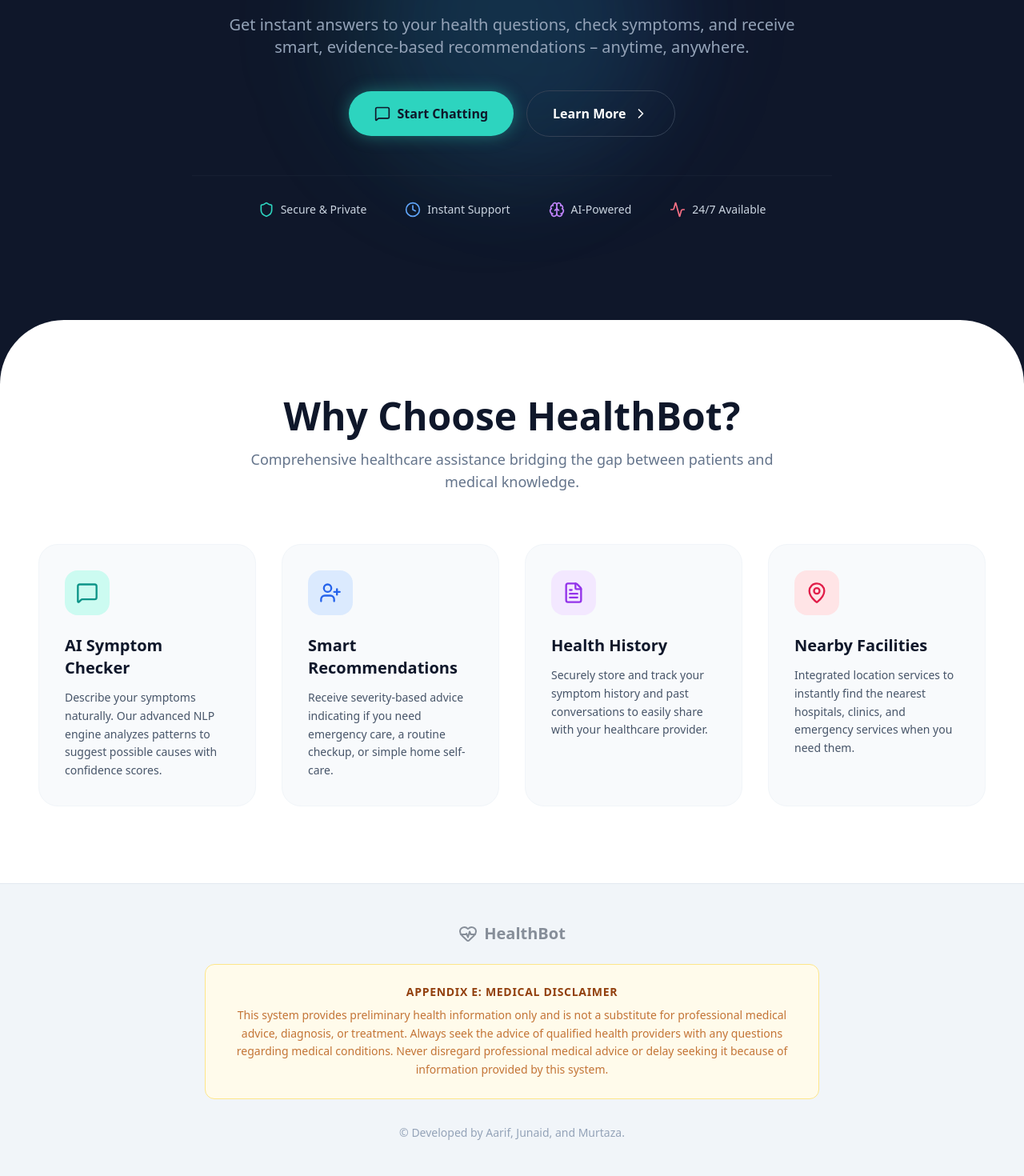
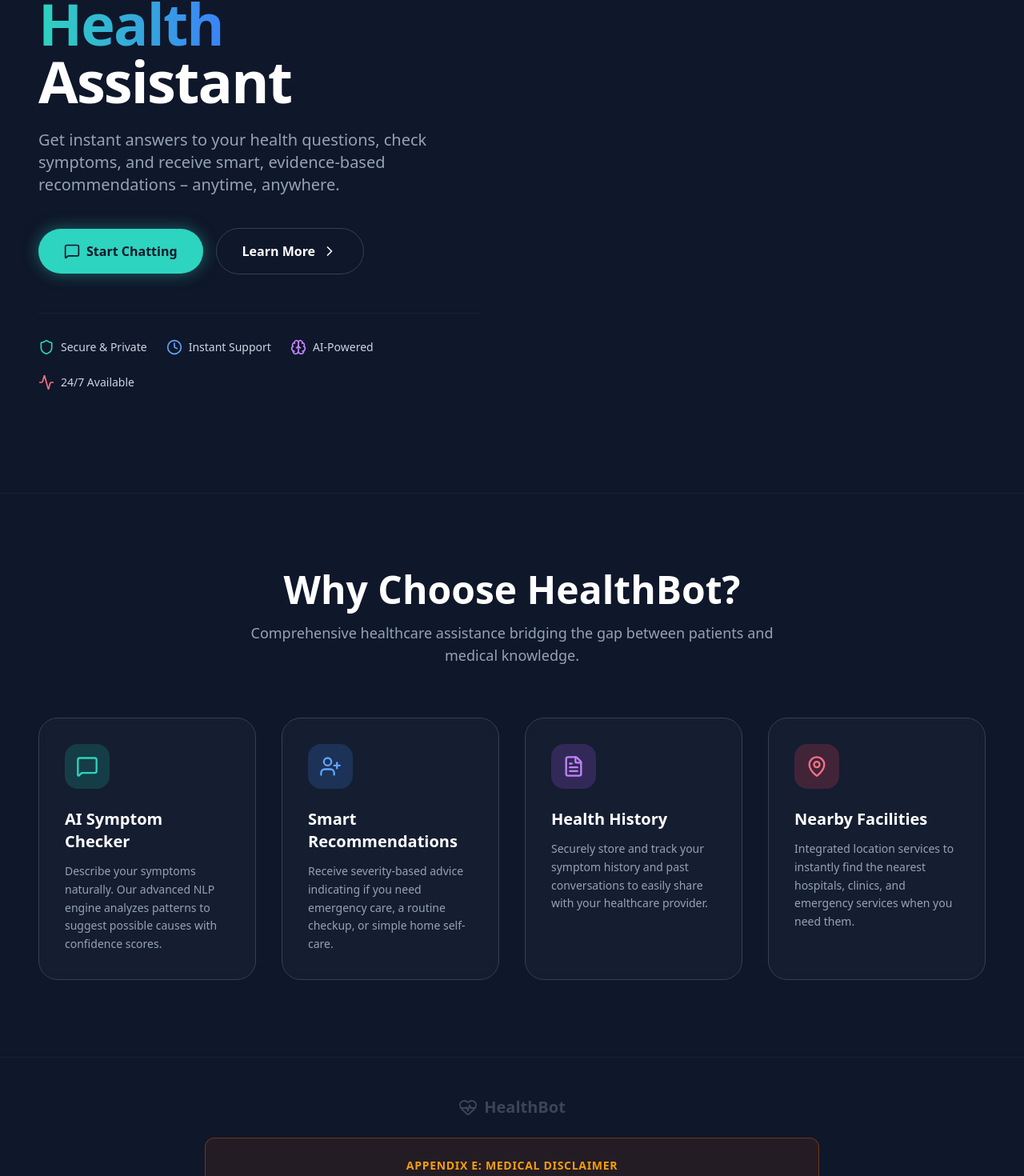
Before and after one commit to junaidnazeer/HealthBot-fullstack, a React (Create React App) app in the folder frontend/: page / in a window 1280 px wide. Shown: the part 343-1813 px from the top of the page at 80% size. Built offline with nearby package versions, Linux system fonts and the light colour scheme.

Commit message:
style: changed entire site to seamless dark mode

```diff
--- a/frontend/src/pages/home.js
+++ b/frontend/src/pages/home.js
@@ -16,7 +16,7 @@ import {
 export default function Home() {
   return (
     <div className="min-h-screen overflow-x-hidden bg-slate-900 font-sans text-slate-50 selection:bg-teal-500 selection:text-white">
-      {/* Navigation Bar - Forced Desktop Layout */}
+      {/* Navigation Bar - Forced Desktop Layout on Mobile */}
       <nav className="flex items-center justify-between px-4 py-4 lg:px-12 border-b border-slate-800 bg-slate-900/80 backdrop-blur-md fixed w-full top-0 z-50 min-w-max">
         {/* Logo */}
         <div className="flex items-center gap-2 cursor-pointer pr-4">
@@ -71,12 +71,14 @@ export default function Home() {
         </div>
       </nav>
 
-      {/* Hero Section */}
-      <main className="relative pt-32 pb-20 lg:pt-48 lg:pb-32 px-6 lg:px-12 max-w-4xl mx-auto flex flex-col items-center justify-center text-center z-10">
+      {/* Hero Section - Restored 50/50 Left/Right Split Layout */}
+      <main className="relative pt-32 pb-20 lg:pt-48 lg:pb-32 px-6 lg:px-12 max-w-7xl mx-auto flex flex-col lg:flex-row items-center gap-12 lg:gap-20">
         {/* Background glow effects */}
         <div className="absolute top-1/4 left-1/4 w-96 h-96 bg-teal-500/10 rounded-full blur-3xl -z-10 pointer-events-none" />
         <div className="absolute bottom-1/4 right-1/4 w-96 h-96 bg-blue-500/10 rounded-full blur-3xl -z-10 pointer-events-none" />
 
+        {/* Hero Left Content (Takes up the left half) */}
+        <div className="flex-1 text-center lg:text-left z-10">
           <h1 className="text-5xl lg:text-7xl font-extrabold tracking-tight text-white mb-6 leading-tight">
             Your AI-Powered <br className="hidden lg:block" />
             <span className="text-transparent bg-clip-text bg-gradient-to-r from-teal-400 to-blue-500">
@@ -85,12 +87,12 @@ export default function Home() {
             Assistant
           </h1>
 
-        <p className="text-lg lg:text-xl text-slate-400 mb-10 leading-relaxed max-w-3xl mx-auto">
+          <p className="text-lg lg:text-xl text-slate-400 mb-10 max-w-2xl mx-auto lg:mx-0 leading-relaxed">
             Get instant answers to your health questions, check symptoms, and
             receive smart, evidence-based recommendations – anytime, anywhere.
           </p>
 
-        <div className="flex flex-col sm:flex-row items-center justify-center gap-4 mb-12 w-full">
+          <div className="flex flex-col sm:flex-row items-center gap-4 justify-center lg:justify-start mb-12">
             <Link
               to="/chat"
               className="w-full sm:w-auto px-8 py-4 text-base font-bold text-slate-900 bg-teal-400 hover:bg-teal-300 rounded-full transition-all flex items-center justify-center gap-2 shadow-[0_0_20px_rgba(45,212,191,0.4)]"
@@ -104,92 +106,110 @@ export default function Home() {
             </button>
           </div>
 
-        {/* Trust Badges - Desktop Layout Maintained */}
-        <div className="flex flex-row justify-center items-center gap-4 lg:gap-12 pt-8 border-t border-slate-800/50 w-full max-w-4xl mx-auto overflow-hidden">
-          <div className="flex items-center gap-2 whitespace-nowrap">
-            <Shield className="h-4 w-4 lg:h-5 lg:w-5 text-teal-400" />
-            <span className="text-xs lg:text-sm font-medium text-slate-300">
+          {/* Trust Badges - Left Aligned */}
+          <div className="flex flex-wrap items-center justify-center lg:justify-start gap-6 pt-8 border-t border-slate-800/50 w-full max-w-2xl">
+            <div className="flex items-center gap-2">
+              <Shield className="h-5 w-5 text-teal-400" />
+              <span className="text-sm font-medium text-slate-300">
                 Secure & Private
               </span>
             </div>
-          <div className="flex items-center gap-2 whitespace-nowrap">
-            <Clock className="h-4 w-4 lg:h-5 lg:w-5 text-blue-400" />
-            <span className="text-xs lg:text-sm font-medium text-slate-300">
+            <div className="flex items-center gap-2">
+              <Clock className="h-5 w-5 text-blue-400" />
+              <span className="text-sm font-medium text-slate-300">
                 Instant Support
               </span>
             </div>
-          <div className="flex items-center gap-2 whitespace-nowrap">
-            <Brain className="h-4 w-4 lg:h-5 lg:w-5 text-purple-400" />
-            <span className="text-xs lg:text-sm font-medium text-slate-300">
+            <div className="flex items-center gap-2">
+              <Brain className="h-5 w-5 text-purple-400" />
+              <span className="text-sm font-medium text-slate-300">
                 AI-Powered
               </span>
             </div>
-          <div className="flex items-center gap-2 whitespace-nowrap">
-            <Activity className="h-4 w-4 lg:h-5 lg:w-5 text-rose-400" />
-            <span className="text-xs lg:text-sm font-medium text-slate-300">
+            <div className="flex items-center gap-2">
+              <Activity className="h-5 w-5 text-rose-400" />
+              <span className="text-sm font-medium text-slate-300">
                 24/7 Available
               </span>
             </div>
           </div>
+        </div>
+
+        {/* Hero Right Content - Empty Placeholder for Future Chatbot */}
+        <div className="flex-1 relative w-full lg:min-h-[600px] hidden lg:block">
+          {/* The right half is completely empty! You can paste the phone mockup back in here whenever you are ready. */}
+        </div>
       </main>
 
-      {/* Features Section */}
+      {/* Features Section - Now seamlessly dark mode! */}
       <section
         id="features"
-        className="bg-white text-slate-900 py-24 px-6 lg:px-12 rounded-t-[3rem] lg:rounded-t-[5rem] relative z-20"
+        className="py-24 px-6 lg:px-12 relative z-20 border-t border-slate-800/50"
       >
         <div className="max-w-7xl mx-auto">
           <div className="text-center mb-16">
-            <h2 className="text-3xl lg:text-5xl font-bold mb-4">
+            <h2 className="text-3xl lg:text-5xl font-bold mb-4 text-white">
               Why Choose HealthBot?
             </h2>
-            <p className="text-slate-500 max-w-2xl mx-auto text-lg">
+            <p className="text-slate-400 max-w-2xl mx-auto text-lg">
               Comprehensive healthcare assistance bridging the gap between
               patients and medical knowledge.
             </p>
           </div>
 
           <div className="grid grid-cols-1 md:grid-cols-2 lg:grid-cols-4 gap-8">
-            <div className="bg-slate-50 rounded-3xl p-8 border border-slate-100 hover:shadow-xl hover:border-teal-100 transition-all group">
-              <div className="w-14 h-14 bg-teal-100 rounded-2xl flex items-center justify-center mb-6 group-hover:scale-110 transition-transform">
-                <MessageSquare className="h-7 w-7 text-teal-600" />
+            {/* Feature 1 */}
+            <div className="bg-slate-800/40 rounded-3xl p-8 border border-slate-700 hover:shadow-2xl hover:border-teal-500/50 transition-all group backdrop-blur-sm">
+              <div className="w-14 h-14 bg-teal-500/20 rounded-2xl flex items-center justify-center mb-6 group-hover:scale-110 transition-transform">
+                <MessageSquare className="h-7 w-7 text-teal-400" />
               </div>
-              <h3 className="text-xl font-bold mb-3">AI Symptom Checker</h3>
-              <p className="text-slate-600 text-sm leading-relaxed">
+              <h3 className="text-xl font-bold mb-3 text-white">
+                AI Symptom Checker
+              </h3>
+              <p className="text-slate-400 text-sm leading-relaxed">
                 Describe your symptoms naturally. Our advanced NLP engine
                 analyzes patterns to suggest possible causes with confidence
                 scores.
               </p>
             </div>
 
-            <div className="bg-slate-50 rounded-3xl p-8 border border-slate-100 hover:shadow-xl hover:border-blue-100 transition-all group">
-              <div className="w-14 h-14 bg-blue-100 rounded-2xl flex items-center justify-center mb-6 group-hover:scale-110 transition-transform">
-                <UserPlus className="h-7 w-7 text-blue-600" />
+            {/* Feature 2 */}
+            <div className="bg-slate-800/40 rounded-3xl p-8 border border-slate-700 hover:shadow-2xl hover:border-blue-500/50 transition-all group backdrop-blur-sm">
+              <div className="w-14 h-14 bg-blue-500/20 rounded-2xl flex items-center justify-center mb-6 group-hover:scale-110 transition-transform">
+                <UserPlus className="h-7 w-7 text-blue-400" />
               </div>
-              <h3 className="text-xl font-bold mb-3">Smart Recommendations</h3>
-              <p className="text-slate-600 text-sm leading-relaxed">
+              <h3 className="text-xl font-bold mb-3 text-white">
+                Smart Recommendations
+              </h3>
+              <p className="text-slate-400 text-sm leading-relaxed">
                 Receive severity-based advice indicating if you need emergency
                 care, a routine checkup, or simple home self-care.
               </p>
             </div>
 
-            <div className="bg-slate-50 rounded-3xl p-8 border border-slate-100 hover:shadow-xl hover:border-purple-100 transition-all group">
-              <div className="w-14 h-14 bg-purple-100 rounded-2xl flex items-center justify-center mb-6 group-hover:scale-110 transition-transform">
-                <FileText className="h-7 w-7 text-purple-600" />
+            {/* Feature 3 */}
+            <div className="bg-slate-800/40 rounded-3xl p-8 border border-slate-700 hover:shadow-2xl hover:border-purple-500/50 transition-all group backdrop-blur-sm">
+              <div className="w-14 h-14 bg-purple-500/20 rounded-2xl flex items-center justify-center mb-6 group-hover:scale-110 transition-transform">
+                <FileText className="h-7 w-7 text-purple-400" />
               </div>
-              <h3 className="text-xl font-bold mb-3">Health History</h3>
-              <p className="text-slate-600 text-sm leading-relaxed">
+              <h3 className="text-xl font-bold mb-3 text-white">
+                Health History
+              </h3>
+              <p className="text-slate-400 text-sm leading-relaxed">
                 Securely store and track your symptom history and past
                 conversations to easily share with your healthcare provider.
               </p>
             </div>
 
-            <div className="bg-slate-50 rounded-3xl p-8 border border-slate-100 hover:shadow-xl hover:border-rose-100 transition-all group">
-              <div className="w-14 h-14 bg-rose-100 rounded-2xl flex items-center justify-center mb-6 group-hover:scale-110 transition-transform">
-                <MapPin className="h-7 w-7 text-rose-600" />
+            {/* Feature 4 */}
+            <div className="bg-slate-800/40 rounded-3xl p-8 border border-slate-700 hover:shadow-2xl hover:border-rose-500/50 transition-all group backdrop-blur-sm">
+              <div className="w-14 h-14 bg-rose-500/20 rounded-2xl flex items-center justify-center mb-6 group-hover:scale-110 transition-transform">
+                <MapPin className="h-7 w-7 text-rose-400" />
               </div>
-              <h3 className="text-xl font-bold mb-3">Nearby Facilities</h3>
-              <p className="text-slate-600 text-sm leading-relaxed">
+              <h3 className="text-xl font-bold mb-3 text-white">
+                Nearby Facilities
+              </h3>
+              <p className="text-slate-400 text-sm leading-relaxed">
                 Integrated location services to instantly find the nearest
                 hospitals, clinics, and emergency services when you need them.
               </p>
@@ -198,19 +218,19 @@ export default function Home() {
         </div>
       </section>
 
-      {/* Mandatory Medical Disclaimer & Footer */}
-      <footer className="bg-slate-100 border-t border-slate-200 py-12 px-6">
+      {/* Mandatory Medical Disclaimer & Footer - Dark Mode */}
+      <footer className="border-t border-slate-800/50 py-12 px-6">
         <div className="max-w-5xl mx-auto flex flex-col items-center text-center">
           <div className="flex items-center gap-2 opacity-50 mb-6">
-            <HeartPulse className="h-6 w-6 text-slate-800" />
-            <span className="text-xl font-bold text-slate-800">HealthBot</span>
+            <HeartPulse className="h-6 w-6 text-slate-500" />
+            <span className="text-xl font-bold text-slate-500">HealthBot</span>
           </div>
 
-          <div className="bg-amber-50 border border-amber-200 rounded-xl p-6 mb-8 max-w-3xl">
-            <h4 className="text-amber-800 font-bold mb-2 uppercase text-sm tracking-wider">
+          <div className="bg-amber-900/20 border border-amber-700/50 rounded-xl p-6 mb-8 max-w-3xl">
+            <h4 className="text-amber-500 font-bold mb-2 uppercase text-sm tracking-wider">
               Appendix E: Medical Disclaimer
             </h4>
-            <p className="text-amber-700/80 text-sm leading-relaxed">
+            <p className="text-amber-500/80 text-sm leading-relaxed">
               This system provides preliminary health information only and is
               not a substitute for professional medical advice, diagnosis, or
               treatment. Always seek the advice of qualified health providers
@@ -220,8 +240,9 @@ export default function Home() {
             </p>
           </div>
 
-          <p className="text-slate-400 text-sm font-medium">
-            © Developed by Aarif, Junaid, and Murtaza.
+          {/* Cleaned up Footer Copyright */}
+          <p className="text-slate-500 text-sm font-medium">
+            © HealthBot. All rights reserved.
           </p>
         </div>
       </footer>
```
Lines whose indentation alone changed are shown as unchanged.
